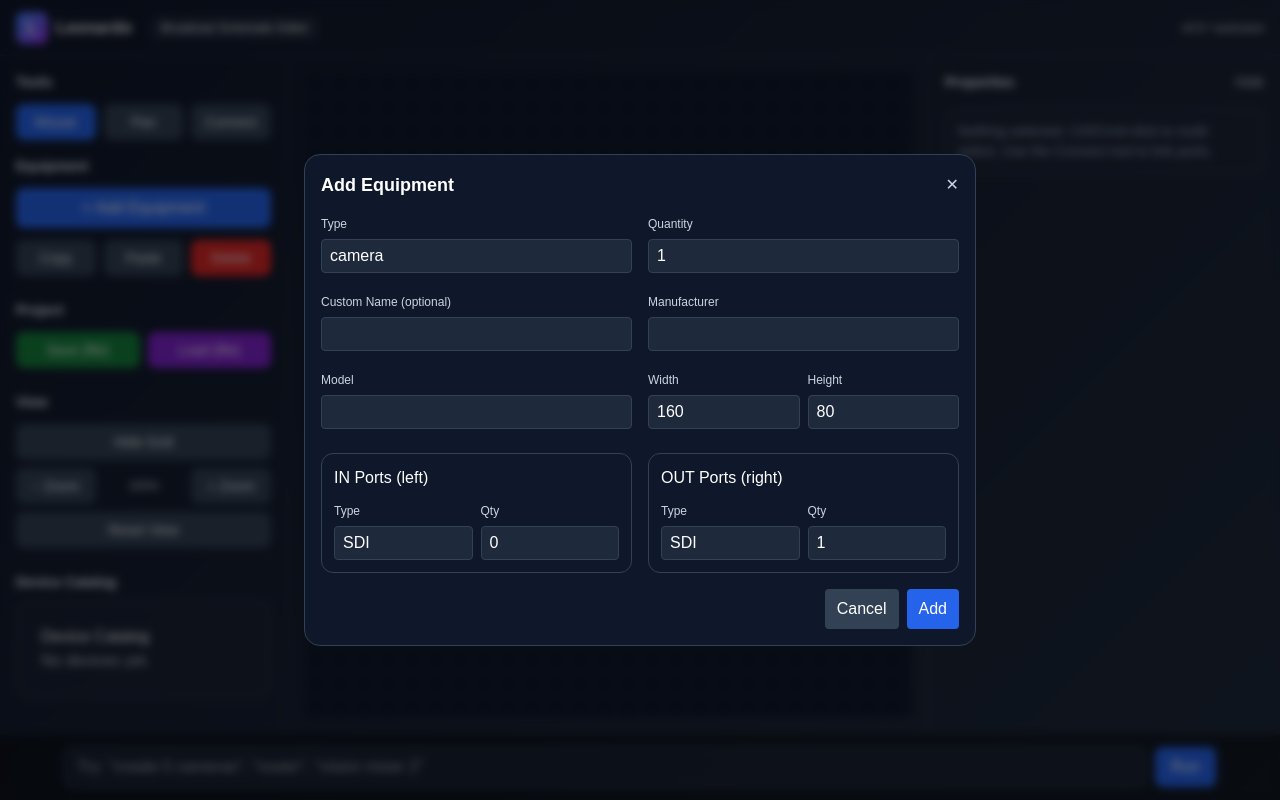
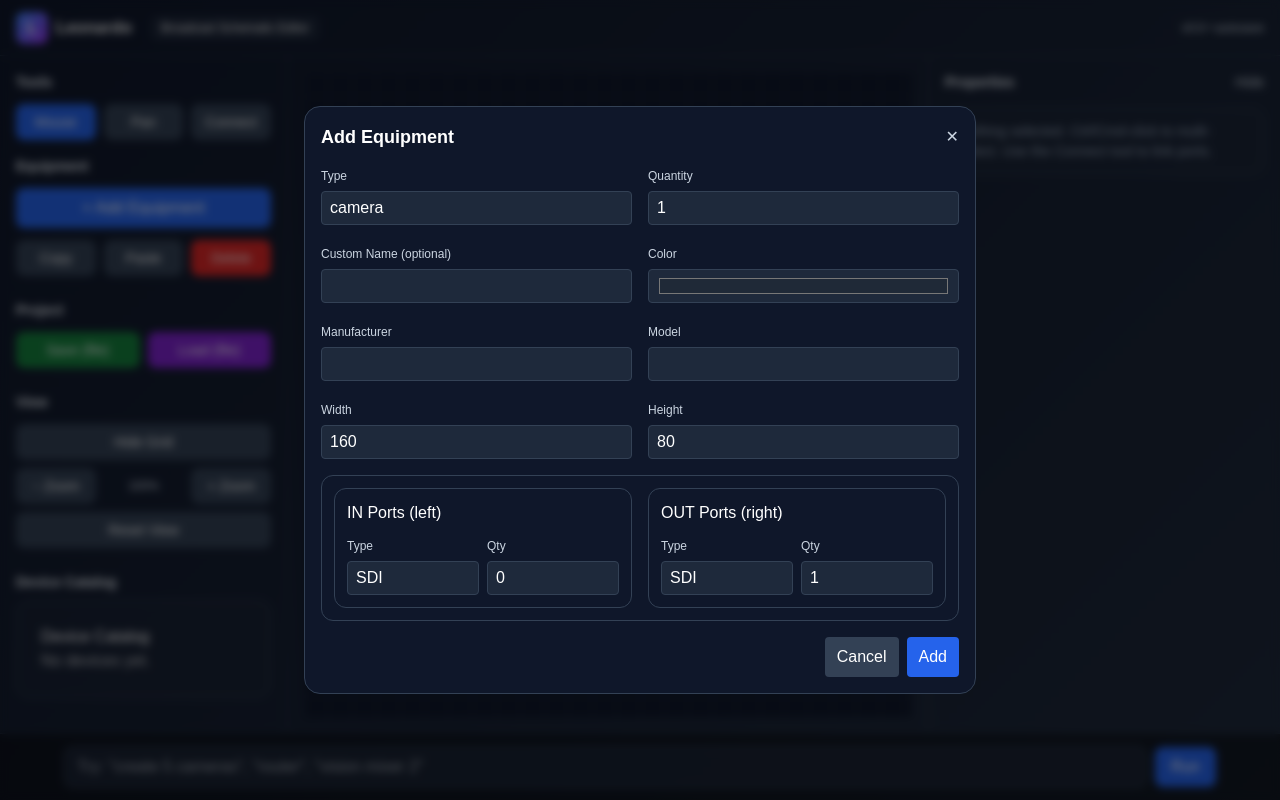
Before and after one commit to kikulik/Leonardo, a React (Vite) app in the folder frontend/: page / in a window 1280 px wide. Both pictures are taken after a click on the button "+ Add Equipment". Built offline with nearby package versions, Linux system fonts and the light colour scheme.

Commit message:
Update AddEquipmentModal.tsx

```diff
--- a/frontend/src/components/AddEquipmentModal.tsx
+++ b/frontend/src/components/AddEquipmentModal.tsx
@@ -9,6 +9,7 @@ type Props = {
     customNameBase?: string;
     manufacturer?: string;
     model?: string;
+    color?: string;
     w?: number;
     h?: number;
     inPorts?: { type: string; quantity: number };
@@ -22,6 +23,7 @@ export default function AddEquipmentModal({ open, onClose, onSubmit }: Props) {
   const [customNameBase, setCustomNameBase] = useState("");
   const [manufacturer, setManufacturer] = useState("");
   const [model, setModel] = useState("");
+  const [color, setColor] = useState("#1f2937");
   const [w, setW] = useState(160);
   const [h, setH] = useState(80);
   const [inType, setInType] = useState("SDI");
@@ -58,33 +60,37 @@ export default function AddEquipmentModal({ open, onClose, onSubmit }: Props) {
               className="w-full mt-1 bg-slate-800 border border-slate-700 rounded px-2 py-1" />
           </div>
           <div>
+            <label className="text-xs text-slate-300">Color</label>
+            <input type="color" value={color} onChange={(e) => setColor(e.target.value)}
+              className="w-full mt-1 bg-slate-800 border border-slate-700 rounded px-2 py-1 h-[34px] p-1" />
+          </div>
+
+          <div>
             <label className="text-xs text-slate-300">Manufacturer</label>
             <input value={manufacturer} onChange={(e) => setManufacturer(e.target.value)}
               className="w-full mt-1 bg-slate-800 border border-slate-700 rounded px-2 py-1" />
           </div>
-
           <div>
             <label className="text-xs text-slate-300">Model</label>
             <input value={model} onChange={(e) => setModel(e.target.value)}
               className="w-full mt-1 bg-slate-800 border border-slate-700 rounded px-2 py-1" />
           </div>
 
-          <div className="grid grid-cols-2 gap-2">
           <div>
             <label className="text-xs text-slate-300">Width</label>
-              <input type="number" min={80} value={w}
-                onChange={(e) => setW(parseInt(e.target.value || "160"))}
+            <input type="number" min={40} value={w}
+              onChange={(e) => setW(parseInt(e.target.value || "160", 10))}
               className="w-full mt-1 bg-slate-800 border border-slate-700 rounded px-2 py-1" />
           </div>
           <div>
             <label className="text-xs text-slate-300">Height</label>
-              <input type="number" min={60} value={h}
-                onChange={(e) => setH(parseInt(e.target.value || "80"))}
+            <input type="number" min={20} value={h}
+              onChange={(e) => setH(parseInt(e.target.value || "80", 10))}
               className="w-full mt-1 bg-slate-800 border border-slate-700 rounded px-2 py-1" />
           </div>
-          </div>
 
-          <div className="col-span-2 grid grid-cols-2 gap-4 mt-2">
+          <div className="rounded-xl border border-slate-700 p-3 col-span-2">
+            <div className="grid grid-cols-2 gap-4">
               <div className="rounded-xl border border-slate-700 p-3">
                 <div className="font-medium mb-2">IN Ports (left)</div>
                 <div className="grid grid-cols-2 gap-2">
@@ -119,11 +125,10 @@ export default function AddEquipmentModal({ open, onClose, onSubmit }: Props) {
               </div>
             </div>
           </div>
+        </div>
 
         <div className="mt-4 flex justify-end gap-2">
-          <button onClick={onClose} className="px-3 py-2 rounded bg-slate-700 hover:bg-slate-600">
-            Cancel
-          </button>
+          <button onClick={onClose} className="px-3 py-2 rounded bg-slate-700 hover:bg-slate-600">Cancel</button>
           <button
             onClick={() =>
               onSubmit({
@@ -132,6 +137,7 @@ export default function AddEquipmentModal({ open, onClose, onSubmit }: Props) {
                 customNameBase,
                 manufacturer,
                 model,
+                color,
                 w,
                 h,
                 inPorts: { type: inType, quantity: inQty },
```
Lines whose indentation alone changed are shown as unchanged.
